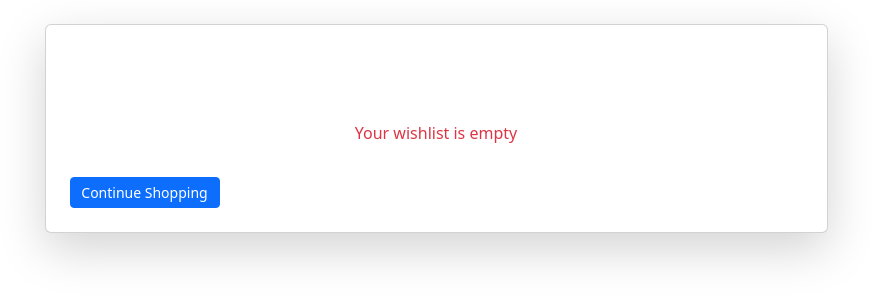
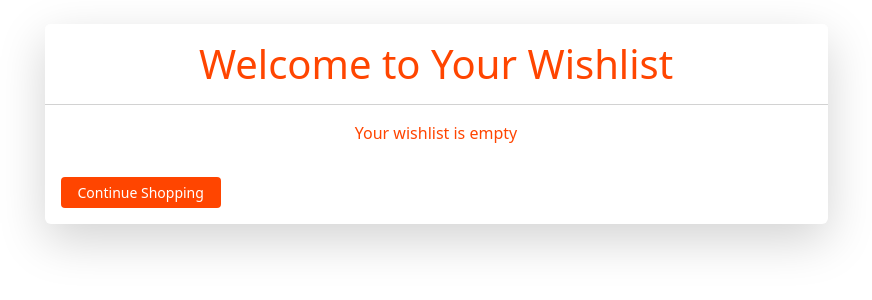
Before and after one commit to HarikaSu/React-final, a React (Create React App) app: page /wishlist in a window 1280 px wide. Shown: the top 300 px of the page, without its empty margins (204-1076 px from the left). Built offline with nearby package versions, Linux system fonts and the light colour scheme.

Commit message:
whishlistchange

```diff
--- a/src/project/Whishlistpage.js
+++ b/src/project/Whishlistpage.js
@@ -8,11 +8,6 @@
 
 //   const removeFromWishlist = (id) => {
 //     setWishlist(wishlist.filter((item) => item.id !== id));
-//   };
-
-//   const calculateTotal = () => {
-//     const total = wishlist.reduce((total, item) => total + item.Price.INR, 0);
-//     return total.toFixed(2); // Limits the total to two decimal places
 //   };
 
 //   return (
@@ -32,7 +27,7 @@
 //                       alt={item.Product_Name}
 //                       style={{ width: "50px", height: "50px", marginRight: "10px" }}
 //                     />
-//                     {item.Product_Name} - ₹{item.Price.INR}
+//                     {item.Product_Name}
 //                   </span>
 //                   <div className="d-flex align-items-center">
 //                     <button
@@ -45,7 +40,6 @@
 //                 </li>
 //               ))}
 //             </ul>
-//             <h4 className="text-center mt-3">Total Value: ₹{calculateTotal()}</h4>
 //           </>
 //         )}
 //         <button className="btn btn-sm btn-primary mt-3 px-2" style={{ width: "150px" }} onClick={() => navigate("/home")}>
@@ -57,7 +51,7 @@
 // };
 
 // export default WishlistPage;
-import React from "react";
+import React, { useEffect } from "react";
 import { useLocation, useNavigate } from "react-router-dom";
 
 const WishlistPage = () => {
@@ -65,32 +59,56 @@ const WishlistPage = () => {
   const navigate = useNavigate();
   const [wishlist, setWishlist] = React.useState(location.state?.wishlist || []);
 
+  useEffect(() => {
+    document.title = "Welcome to Your Wishlist";
+  }, []);
+
   const removeFromWishlist = (id) => {
     setWishlist(wishlist.filter((item) => item.id !== id));
   };
 
   return (
-    <div className="container d-flex flex-column align-items-center justify-content-start min-vh-100 py-4 px-5">
-      <div className="card p-4 shadow-lg w-75">
-        <h2 className="text-center mb-4">Your Wishlist</h2>
-        {wishlist.length === 0 ? (
-          <p className="text-center text-danger">Your wishlist is empty</p>
-        ) : (
-          <>
+    <div
+      className="container d-flex flex-column align-items-center justify-content-start min-vh-100 py-4 px-5"
+      style={{ backgroundColor: "white" }}
+    >
+      <div
+        className="card shadow-lg w-75 border-0"
+        style={{ backgroundColor: "white", border: "2px solid red" }}
+      >
+        <div
+          className="card-header text-danger text-center py-3"
+          style={{ backgroundColor: "white" }}
+        >
+          <h2 className="mb-0" style={{ color: "#FF4500" }}>Welcome to Your Wishlist</h2>
+        </div>
+        <div className="card-body">
+          {wishlist.length === 0 ? (
+            <p className="text-center" style={{ color: "#FF4500" }}>Your wishlist is empty</p>
+          ) : (
             <ul className="list-group">
               {wishlist.map((item) => (
-                <li key={item.id} className="list-group-item d-flex justify-content-between align-items-center">
+                <li
+                  key={item.id}
+                  className="list-group-item d-flex justify-content-between align-items-center"
+                  style={{ border: "1px solid red", backgroundColor: "white" }}
+                >
                   <span>
                     <img
                       src={item.Img_Url}
                       alt={item.Product_Name}
-                      style={{ width: "50px", height: "50px", marginRight: "10px" }}
+                      style={{ width: "50px", height: "50px", marginRight: "10px", border: "2px solid red" }}
                     />
                     {item.Product_Name}
                   </span>
                   <div className="d-flex align-items-center">
                     <button
-                      className="btn btn-sm btn-outline-secondary"
+                      className="btn btn-sm"
+                      style={{
+                        backgroundColor: "white",
+                        color: "#FF4500",
+                        border: "1px solid #FF4500"
+                      }}
                       onClick={() => removeFromWishlist(item.id)}
                     >
                       Remove
@@ -99,11 +117,22 @@ const WishlistPage = () => {
                 </li>
               ))}
             </ul>
-          </>
-        )}
-        <button className="btn btn-sm btn-primary mt-3 px-2" style={{ width: "150px" }} onClick={() => navigate("/home")}>
-          Continue Shopping
-        </button>
+          )}
+          {/* <button
+            className="btn btn-sm mt-3 px-2 w-100"
+            style={{ backgroundColor: "#FF4500", color: "white" }}
+            onClick={() => navigate("/home")}
+          >
+            Continue Shopping
+          </button> */}
+          <button
+  className="btn btn-sm mt-3 px-3 text-start"
+  style={{ backgroundColor: "#FF4500", color: "white", width: "auto" }}
+  onClick={() => navigate("/home")}
+>
+  Continue Shopping
+</button>
+        </div>
       </div>
     </div>
   );
```
